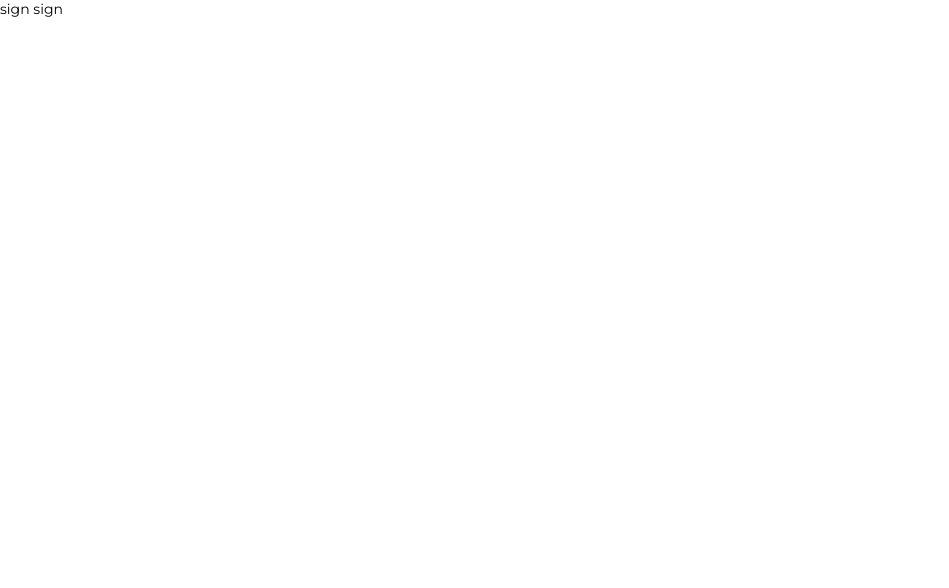
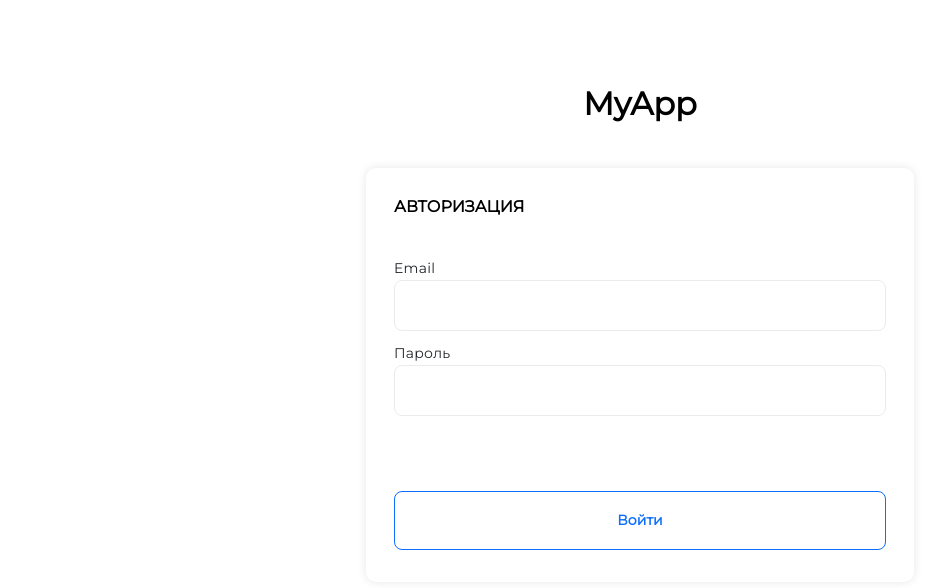
Before and after one commit to gasheva/cism, a Vue app: page /sign in a window 1280 px wide. Shown: the top 588 px of the page, without its empty margins (0-949 px from the left). Built offline with nearby package versions, Linux system fonts and the light colour scheme.

Commit message:
Style sign page

```diff
--- a/src/assets/scss/_custom.scss
+++ b/src/assets/scss/_custom.scss
@@ -2,3 +2,14 @@
   font-family: $montserrat;
   font-size: $font-md;
 }
+
+#app {
+  overflow: hidden;
+  height: 100%;
+}
+
+body {
+  overflow: auto;
+  overflow-x: hidden;
+  height: 100vh;
+}
--- /dev/null
+++ b/src/assets/scss/_mixins.scss
@@ -0,0 +1,4 @@
+@mixin form-border {
+  box-shadow: 0 0 10px rgba(0, 0, 0, 0.1);
+  border-radius: 10px;
+}
--- a/src/assets/scss/_variables.scss
+++ b/src/assets/scss/_variables.scss
@@ -7,3 +7,4 @@ $danger: #DC3545;
 $blue-500: #0D6EFD;
 
 $font-md: 14px;
+$font-bg: 16px;
--- a/src/assets/scss/style.scss
+++ b/src/assets/scss/style.scss
@@ -2,3 +2,4 @@
 
 @import "variables";
 @import "custom";
+@import "mixins";
--- /dev/null
+++ b/src/components/AppSign.vue
@@ -0,0 +1,72 @@
+<template>
+    <form @click.prevent class="sign-form">
+        <h2 class="sign-form_header">авторизация</h2>
+        <app-input class="sign-form_input" label="email" type="email" v-model:value="email"/>
+        <app-input class="sign-form_input" label="пароль" type="password" v-model:value="password"/>
+        <span class="sign-form_error">{{ error }}</span>
+        <app-button class="sign-form_button" type="submit" label="войти" @click="sign">sign</app-button>
+    </form>
+</template>
+
+<script lang="ts">
+export default {
+    name: 'AppSign'
+};
+</script>
+<script lang="ts" setup>
+import {useStore} from 'vuex';
+import AppInput from '@/components/UI/AppInput.vue';
+import {ref} from 'vue';
+import AppButton from '@/components/UI/AppButton.vue';
+
+const store = useStore();
+
+const email = ref<string>('');
+const password = ref<string>('');
+const error = ref<string>('');
+
+
+const sign = async () => {
+    const mockUser = {email: 'test@test.com', password: '123456'};
+    await store.dispatch('login', mockUser);
+};
+
+
+</script>
+
+
+<style lang="scss" scoped>
+@import "src/assets/scss/_mixins.scss";
+.sign-form {
+  @include form-border;
+  width: 548px;
+  height: 414px;
+  padding: 28px;
+
+  &_header {
+    margin-bottom: 38px;
+    font-weight: 600;
+    font-size: $font-bg;
+    line-height: 140%;
+    text-transform: uppercase;
+  }
+
+  &_input {
+    margin-bottom: 10px;
+  }
+
+  &_error {
+    display: block;
+    margin-top: 15px;
+    font-weight: 400;
+    line-height: 24px;
+    height: 24px;
+    letter-spacing: 0.25px;
+    color: $danger;
+  }
+
+  &_button {
+    margin-top: 36px;
+  }
+}
+</style>
--- a/src/views/SignView.vue
+++ b/src/views/SignView.vue
@@ -1,25 +1,35 @@
 <template>
-    <div>sign
-
-        <button @click="sign">sign</button>
+    <div class="sign-page">
+        <h1 class="sign-page_header">{{ appName }}</h1>
+        <app-sign/>
     </div>
 </template>
 
 <script lang="ts">
 export default {
-    name: "SignView"
-}
+    name: 'SignView'
+};
 </script>
 <script lang="ts" setup>
-import {useStore} from 'vuex';
+import AppSign from '@/components/AppSign.vue';
 
-const store = useStore();
-const sign = async ()=>{
-    const mockUser = {email: 'test@test.com', password: '123456'};
-    await store.dispatch('login', mockUser)
-}
+const appName = process.env.VUE_APP_NAME;
+
 </script>
 
-<style scoped>
+<style lang="scss" scoped>
+.sign-page {
+  display: flex;
+  height: 100%;
+  flex-direction: column;
+  align-items: center;
+  padding-top: 84px;
 
+  &_header {
+    margin-bottom: 45px;
+    font-weight: 700;
+    font-size: 32px;
+    line-height: 39px;
+  }
+}
 </style>
--- a/vue.config.js
+++ b/vue.config.js
@@ -7,7 +7,7 @@ module.exports = defineConfig({
   css:                   {
     loaderOptions: {
       sass: {
-        additionalData: '@import "@/assets/scss/_variables.scss";',
+        additionalData: '@import "@/assets/scss/_variables.scss"; @import "@/assets/scss/_mixins.scss";',
       },
     },
   },
```
Also changed, not shown: 1 other file (tests, documents, lock files or other folders).
